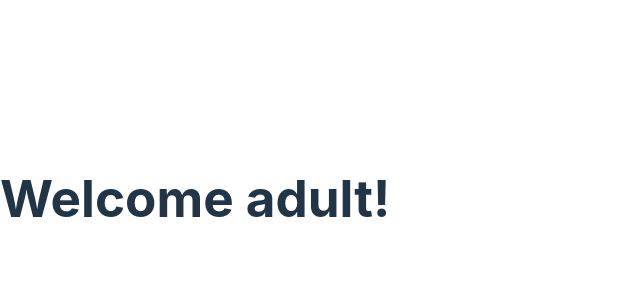
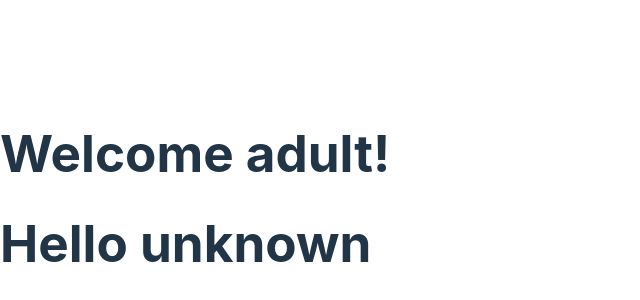
Before and after one commit to bmalvo/homeworks_react_vite, a React (Vite) app in the folder conditional-rendering/: page / in a window 1280 px wide. Shown: the part 202-502 px from the top of the page, without its empty margins (0-640 px from the left). Built offline with nearby package versions, Linux system fonts and the light colour scheme.

Commit message:
add HelloSomebody.tsx

```diff
--- a/conditional-rendering/src/App.tsx
+++ b/conditional-rendering/src/App.tsx
@@ -1,5 +1,10 @@
 import { AgeVerifier } from "./AgeVerifier";
+import { HelloSomebody } from "./HelloSomebody";
 
 export const App = () => {
-  return <AgeVerifier age={18} />
+  return <>
+    <AgeVerifier age={18} />
+    <HelloSomebody />
+  </>
+
 }
--- /dev/null
+++ b/conditional-rendering/src/HelloSomebody.tsx
@@ -0,0 +1,7 @@
+type HelloSomebodyProps = {
+    name?: string;
+}
+
+export const HelloSomebody = ({name}: HelloSomebodyProps) => {
+    return <h1>Hello {name || 'unknown'}</h1>
+}
```
